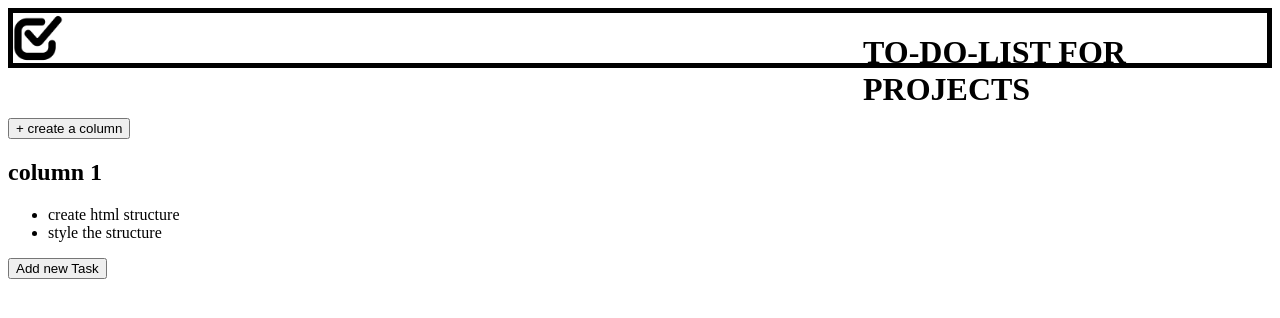
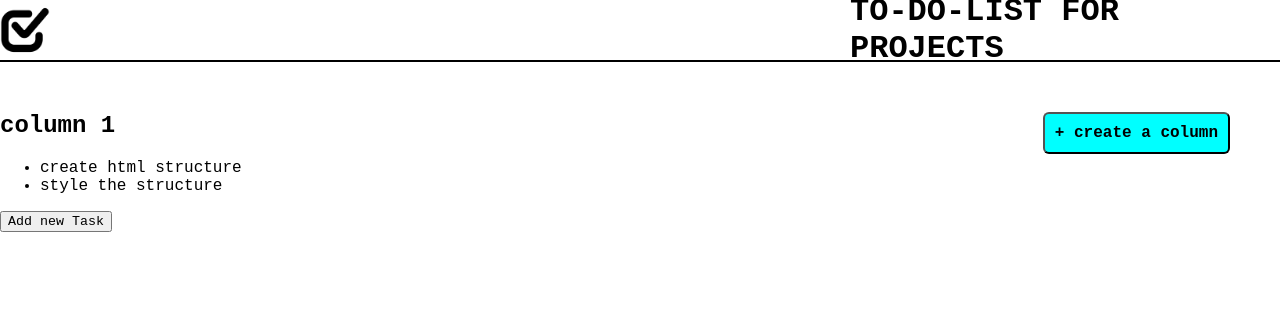
Before and after one commit to sergio-vaquerano/TO-DO-LIST-FOR-PROJECTS, a plain HTML site: page index.html in a window 1280 px wide. Drawn offline with Linux system fonts and the light colour scheme.

Commit message:
Create a div for the container-button
The button has more space to place on the right
side of the screen

```diff
--- a/index.html
+++ b/index.html
@@ -16,17 +16,25 @@
         </div>
     </header>
     <div>
-        <button>+ create a column</button>
+        <!--container for the button to create a column
+        I had to create this container so I can move the button to the right-->
+        <div class="container-button">
+            <button class="new-column">+ create a column</button>
+        </div>
+
 
 
         <!--this is the card(container for the tasks)-->
-        <div>
+        <div class="card-container">
             <h2>column 1</h2>
             <ul>
                 <li>create html structure</li>
                 <li>style the structure</li>
             </ul>
-            <button>Add new Task</button>
+
+            <!--create a functionality that when
+            the button is cliked a card is created-->
+            <button class="create-task-button">Add new Task</button>
         </div>
 
 
--- a/style.css
+++ b/style.css
@@ -1,11 +1,49 @@
+body{
+    margin: 0px;
+}
 header {
     display: flex;
     height: 50px;
     justify-content: space-around;
     gap: 800px;
     margin-bottom: 50px;
-    border: 5px solid black;
+    border-bottom: 2px solid black;
+    padding:5px 0px 5px 0px;
+    font-family: 'Courier New', Courier, monospace;
+
+
 }
 #container-head{
+    display: flex;
+    align-items: center;
+}
+
+.new-column{
+    background-color: aqua;
+    font-size: medium;
+    border-radius: 6px;
+    padding: 10px;
+    font-family: 'Courier New', Courier, monospace;
+    font-weight: bold;
+
 
 }
+
+.container-button{
+
+    float: right;
+    margin-right: 50px;
+
+}
+.new-column:hover{
+    background-color: green;
+    color: white;
+    border: 2px solid black;
+    font-weight: bold;
+}
+.card-container{
+    font-family: 'Courier New', Courier, monospace;
+}
+.create-task-button{
+    font-family: 'Courier New', Courier, monospace;
+}
```
